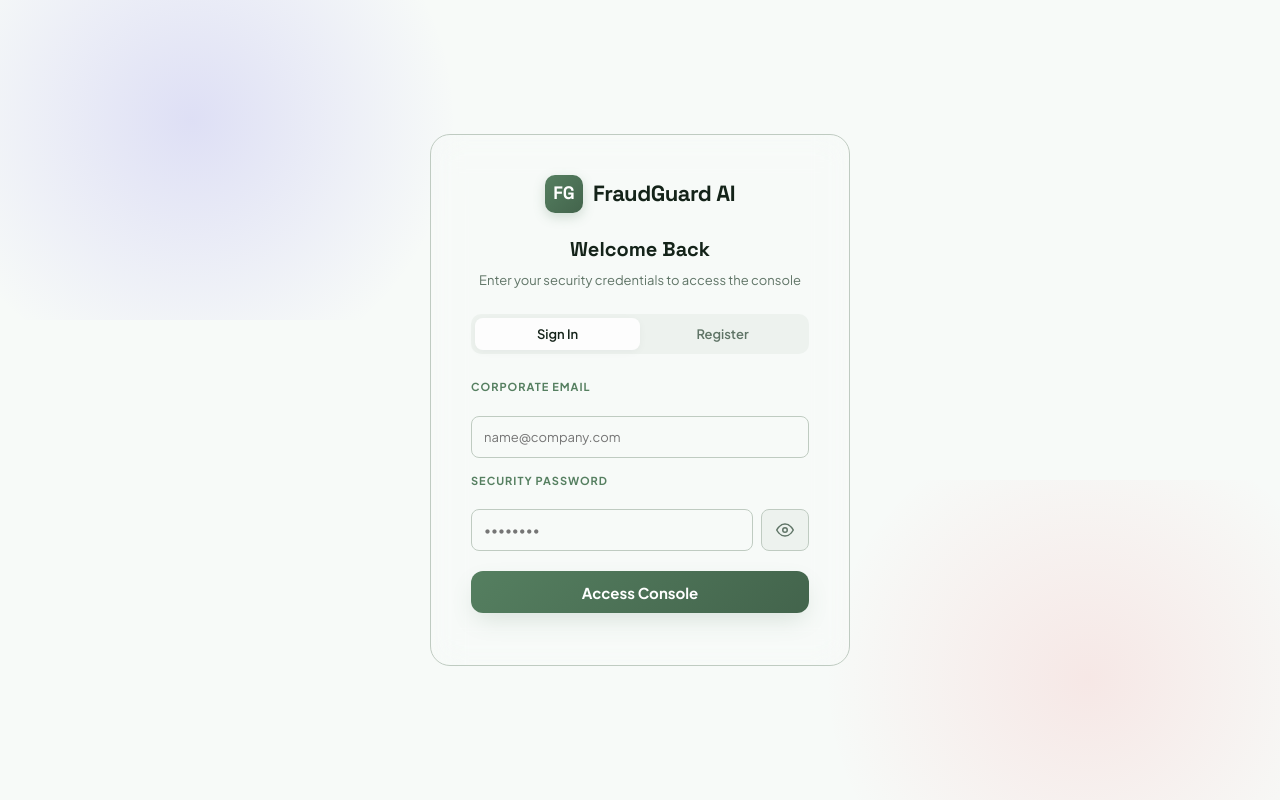
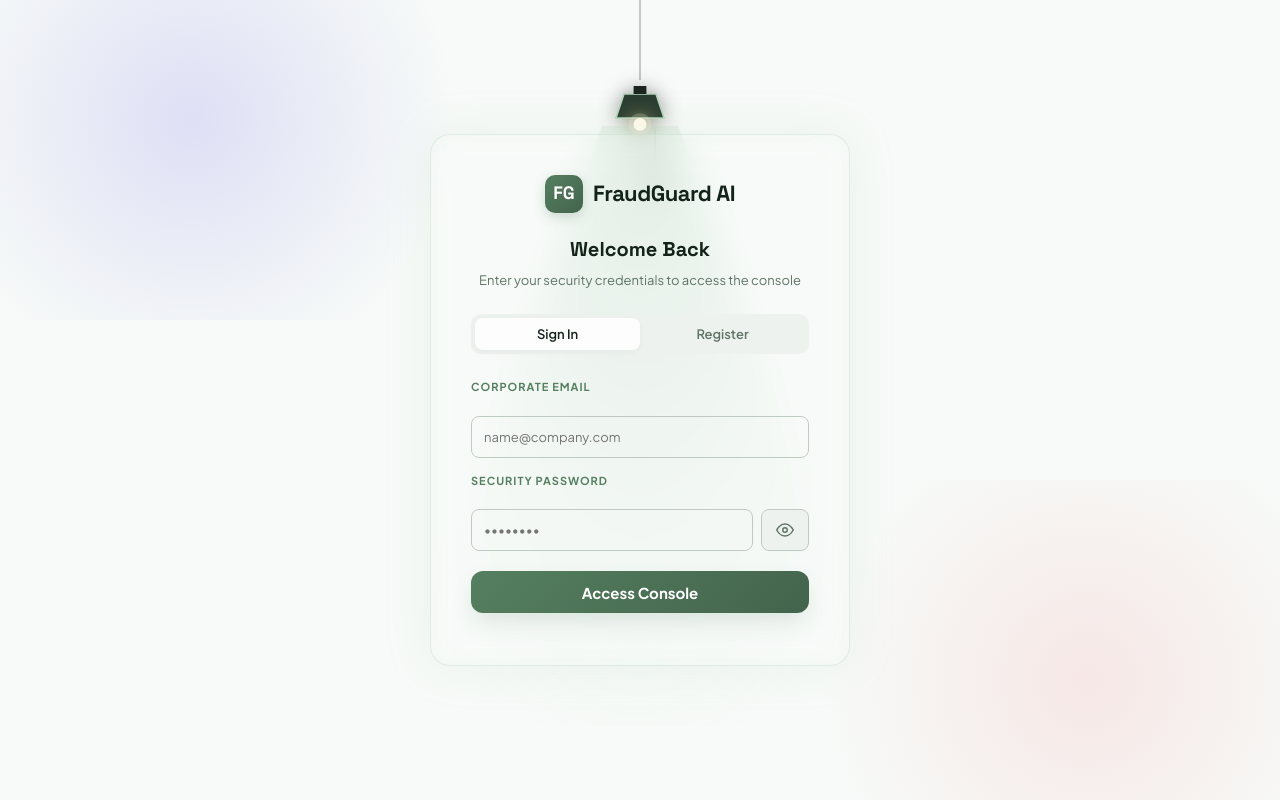
Before and after one commit to ANIKET640-a11y/FraudGuard-AI, a plain HTML site: page frontend/index.html in a window 1280 px wide. Drawn offline with nearby package versions, Linux system fonts and the light colour scheme; files that its build step writes are made by us from their sources.

Commit message:
feat: add interactive hanging lamp login animation with mechanical switch sound

```diff
--- a/frontend/index.html
+++ b/frontend/index.html
@@ -10,7 +10,7 @@
   <script src="https://cdnjs.cloudflare.com/ajax/libs/jspdf/2.5.1/jspdf.umd.min.js"></script>
 
   <!-- Premium Styles -->
-  <link rel="stylesheet" href="/static/style.css?v=3.9"/>
+  <link rel="stylesheet" href="/static/style.css?v=4.0"/>
   <script>
     if (!localStorage.getItem('fg_session')) {
       document.documentElement.classList.add('auth-mode');
@@ -548,7 +548,25 @@ run_risk_audit(1500.00, 36000.0)</code></pre>
   <!-- ==========================================
        AUTH PAGE (LOGIN / SIGNUP)
        ========================================== -->
-  <div class="auth-page" id="authPage">
+  <div class="auth-page lamp-on" id="authPage">
+    <!-- Hanging Lamp Animation -->
+    <div class="lamp-container">
+      <div class="lamp-rope"></div>
+      <div class="lamp-body-svg">
+        <svg viewBox="0 0 100 100" width="80" height="80">
+          <path d="M20 50 L80 50 L70 20 L30 20 Z" fill="#2A3B30" stroke="#B1D3B9" stroke-width="2" />
+          <rect x="42" y="10" width="16" height="10" fill="#1C241E" />
+          <circle cx="50" cy="58" r="8" fill="#FDF6ED" class="lamp-bulb" />
+          <circle cx="50" cy="58" r="14" fill="rgba(253, 246, 237, 0.2)" class="lamp-bulb-glow" />
+        </svg>
+        <div class="lamp-switch" onclick="toggleLamp()" title="Toggle Light">
+          <div class="lamp-string"></div>
+          <div class="lamp-bead"></div>
+        </div>
+      </div>
+      <div class="lamp-light-cone" id="lightCone"></div>
+    </div>
+
     <div class="auth-glow-1"></div>
     <div class="auth-glow-2"></div>
     <div class="auth-card">
@@ -594,6 +612,6 @@ run_risk_audit(1500.00, 36000.0)</code></pre>
   </div>
 
   <!-- App logic script -->
-  <script src="/static/app.js?v=3.9"></script>
+  <script src="/static/app.js?v=4.0"></script>
 </body>
 </html>
--- a/frontend/style.css
+++ b/frontend/style.css
@@ -2710,3 +2710,145 @@ html:not(.auth-mode) .auth-page {
   line-height: 1.5;
   color: var(--text);
 }
+
+/* ==========================================
+   HANGING LAMP LOGIN ANIMATION
+   ========================================== */
+.lamp-container {
+  position: absolute;
+  top: 0;
+  left: 50%;
+  transform: translateX(-50%);
+  display: flex;
+  flex-direction: column;
+  align-items: center;
+  z-index: 5;
+  pointer-events: none;
+}
+
+.lamp-rope {
+  width: 2px;
+  height: 80px;
+  background: var(--border-2);
+}
+
+.lamp-body-svg {
+  position: relative;
+  display: flex;
+  flex-direction: column;
+  align-items: center;
+  margin-top: -2px;
+  filter: drop-shadow(0 2px 10px rgba(0, 0, 0, 0.4));
+}
+
+.lamp-bulb {
+  transition: fill 0.3s ease, filter 0.3s ease;
+  fill: #4b5563; /* Off state */
+}
+
+.lamp-bulb-glow {
+  transition: opacity 0.3s ease;
+  opacity: 0;
+}
+
+/* Pull switch chain */
+.lamp-switch {
+  position: absolute;
+  top: 50px;
+  right: 15px;
+  width: 20px;
+  height: 70px;
+  display: flex;
+  flex-direction: column;
+  align-items: center;
+  cursor: pointer;
+  pointer-events: auto;
+  transition: transform 0.1s ease;
+}
+.lamp-switch:active {
+  transform: translateY(10px);
+}
+
+.lamp-string {
+  width: 1.5px;
+  height: 50px;
+  background: var(--border-2);
+}
+
+.lamp-bead {
+  width: 8px;
+  height: 8px;
+  border-radius: 50%;
+  background: var(--primary);
+  border: 1px solid var(--border);
+  box-shadow: 0 1px 3px rgba(0,0,0,0.3);
+}
+
+/* Spotlight light cone */
+.lamp-light-cone {
+  position: absolute;
+  top: 126px;
+  left: 50%;
+  transform: translateX(-50%);
+  width: 480px;
+  height: 600px;
+  background: radial-gradient(ellipse at top, rgba(177, 211, 185, 0.28) 0%, rgba(177, 211, 185, 0.05) 50%, rgba(0,0,0,0) 80%);
+  clip-path: polygon(42% 0%, 58% 0%, 100% 100%, 0% 100%);
+  opacity: 0;
+  transition: opacity 0.4s ease;
+  pointer-events: none;
+  mix-blend-mode: screen;
+}
+
+/* Responsive rope heights */
+@media (max-height: 720px) {
+  .lamp-rope {
+    height: 40px;
+  }
+  .lamp-light-cone {
+    top: 86px;
+  }
+}
+
+/* ACTIVE LAMP ON STATES */
+.auth-page.lamp-on .lamp-bulb {
+  fill: #fffbeb;
+  filter: drop-shadow(0 0 12px #fef08a);
+}
+
+.auth-page.lamp-on .lamp-bulb-glow {
+  opacity: 1;
+}
+
+.auth-page.lamp-on .lamp-light-cone {
+  opacity: 1;
+}
+
+/* Auth background toggle */
+.auth-page {
+  transition: background-color 0.5s ease;
+}
+.auth-page:not(.lamp-on) {
+  background-color: #020302 !important;
+}
+
+/* Auth card overlay effects */
+.auth-card {
+  position: relative;
+  z-index: 10;
+  transition: box-shadow 0.5s ease, border-color 0.5s ease, transform 0.5s ease, opacity 0.5s ease;
+  border: 1px solid var(--border);
+}
+
+.auth-page:not(.lamp-on) .auth-card {
+  box-shadow: 0 4px 30px rgba(0, 0, 0, 0.8) !important;
+  opacity: 0.8;
+  transform: scale(0.97);
+}
+
+.auth-page.lamp-on .auth-card {
+  box-shadow: 0 0 45px rgba(177, 211, 185, 0.18), inset 0 0 15px rgba(177, 211, 185, 0.05);
+  border-color: rgba(177, 211, 185, 0.35);
+  opacity: 1;
+  transform: scale(1);
+}
```
Also changed, not shown: frontend/app.js (+34 -0 lines).
